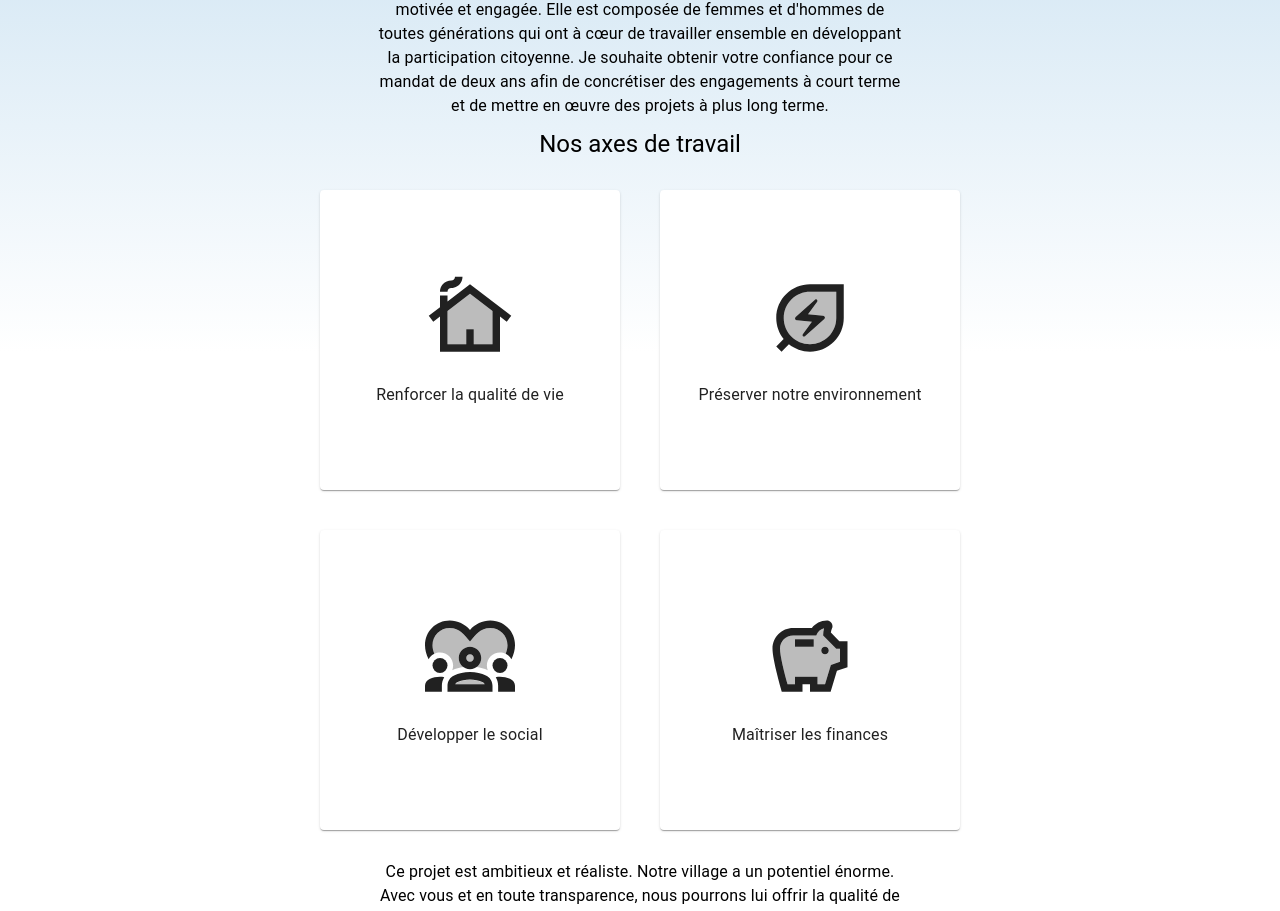
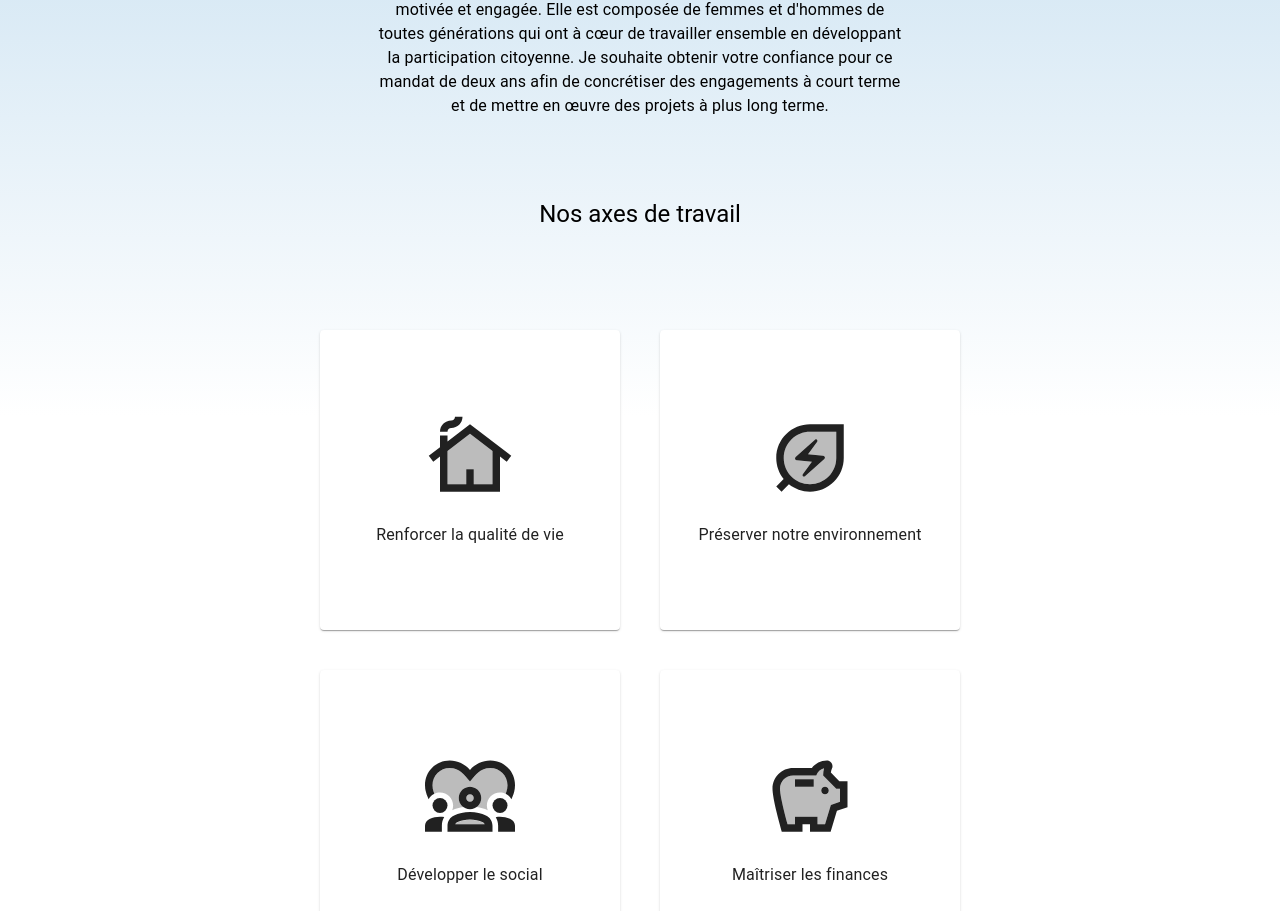
Before and after one commit to marionleborgne/avenir-saint-leger, a React (Create React App) app: page / in a window 1280 px wide. Shown: the part 1496-2407 px from the top of the page. Built offline with nearby package versions, Linux system fonts and the light colour scheme.

Commit message:
fixed style

```diff
--- a/src/components/Hero/Program.js
+++ b/src/components/Hero/Program.js
@@ -39,7 +39,7 @@ export default function BasicCard() {
           </Typography>
         </div>
 
-        <Typography variant='h5' sx={{ margin }}>
+        <Typography variant='h5' sx={{ margin: 10 }}>
           Nos axes de travail
         </Typography>
         <div style={{ display: 'flex', justifyContent: 'center', alignItems: 'center', flexDirection: 'column' }}>
```
